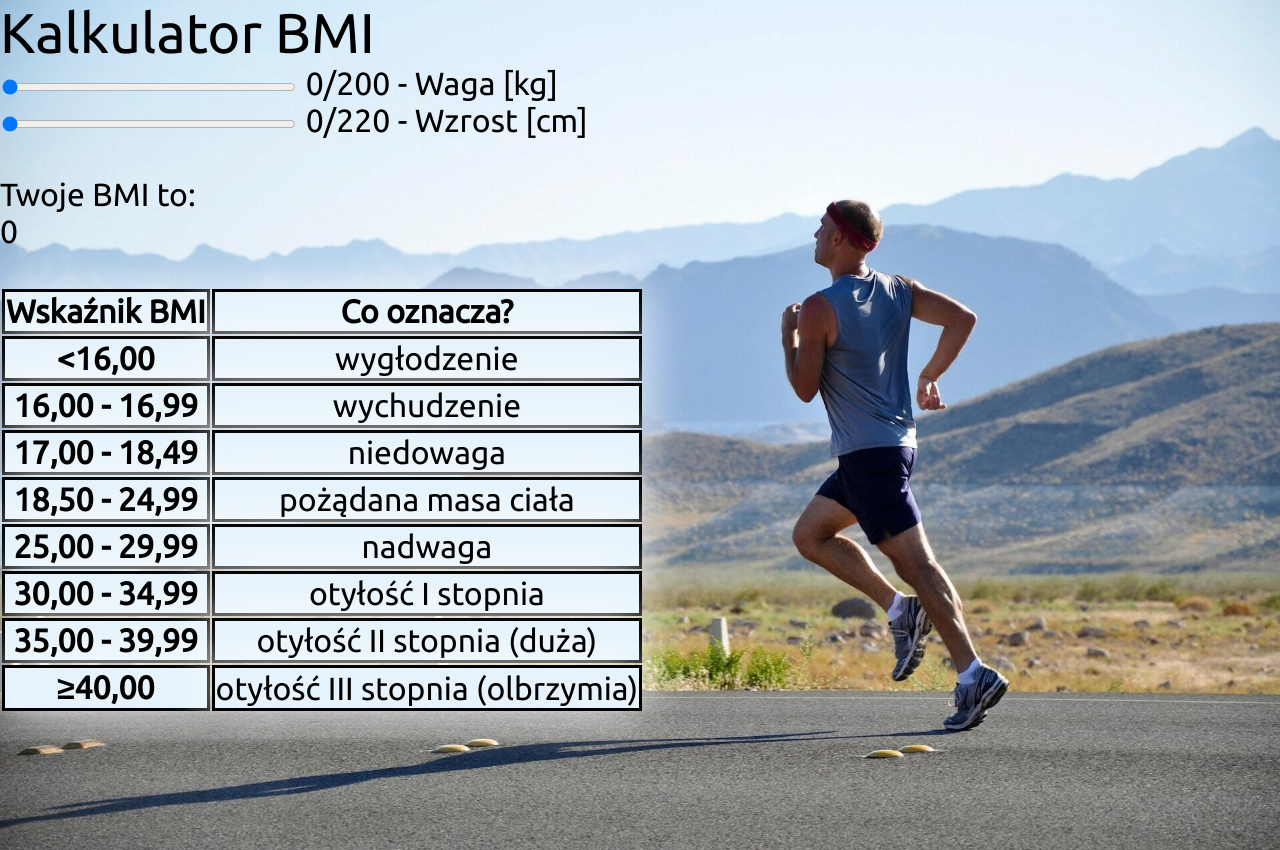
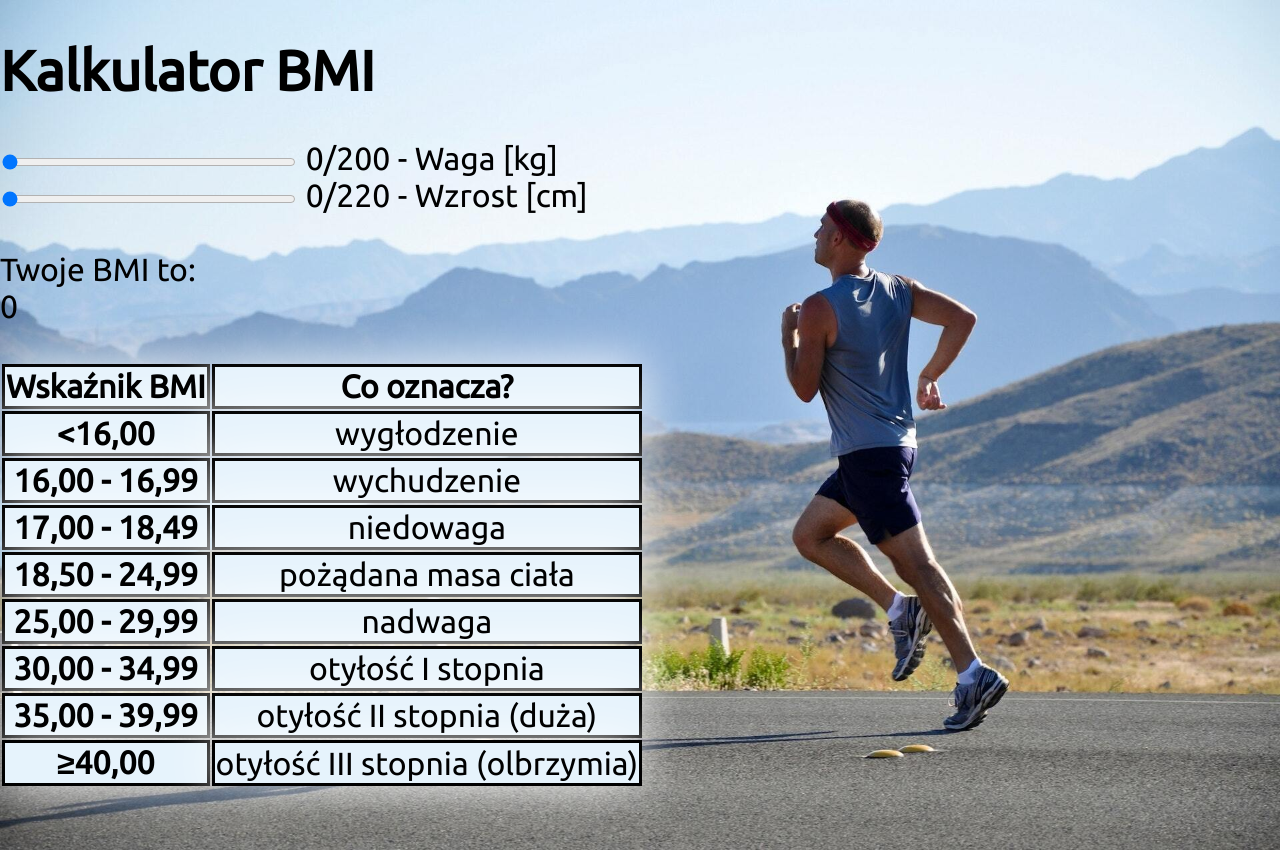
Before and after one commit to DawidPN/bmicalc, a plain HTML site: page index.html in a window 1280 px wide. Shown: the top 850 px of the page. Drawn offline with Linux system fonts and the light colour scheme.

Commit message:
bmicalc_sprzatanie_kodu

```diff
--- a/css/style.css
+++ b/css/style.css
@@ -1,9 +1,5 @@
 html {
   font-family: 'Ubuntu', sans-serif;
-}
-
-header {
-    font-size: 7vh;
 }
 
 body {
@@ -13,6 +9,10 @@ body {
   color: black;
   font: bold;
   font-size: 4vh;
+}
+
+h1 {
+    font-size: 7vh;
 }
 
 td, th {
--- a/index.html
+++ b/index.html
@@ -14,9 +14,11 @@
 
 <body>
     <header>
-        Kalkulator BMI
+        <h1>
+            Kalkulator BMI
+        </h1>
     </header>
-    <form oninput="result1.value = zakres1.value , result2.value = zakres2.value , result3.value = parseFloat(zakres1.value/(Math.pow((result2.value/100),2))).toFixed(2)">
+    <form oninput="result1.value = zakres1.value;result2.value = zakres2.value;result3.value = parseFloat(zakres1.value/(Math.pow((result2.value/100),2))).toFixed(2)">
         <input type="range" name="zakres1" value="0" min="0" max="200">
         <output id="result1">0</output>/200 - Waga [kg] <br>
         <input type="range" name="zakres2" value="0" min="0" max="220">
```
Lines whose indentation alone changed are shown as unchanged.
